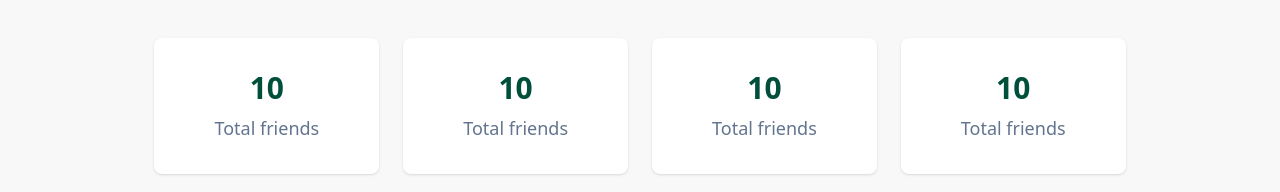
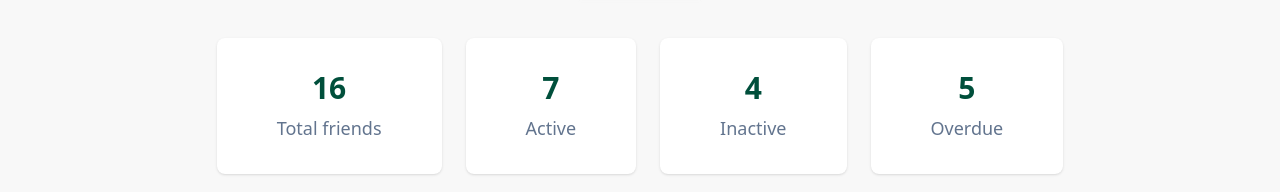
Before and after one commit to tafsin90/keen-keepers, a Next.js app: page / in a window 1280 px wide. Shown: the part 371-563 px from the top of the page. Built offline with nearby package versions, Linux system fonts and the light colour scheme.

Commit message:
bhul jonme amaaaarrr osharotaaaaaaaaaagit add .git add .

```diff
--- a/src/app/friends/page.jsx
+++ b/src/app/friends/page.jsx
@@ -4,6 +4,9 @@ import Link from "next/link";
 import React from "react";
 
 const Friends = ({ friends }) => {
+
+
+
   return (
     <div>
       <h1 className="text-2xl font-bold my-6">Friends List</h1>
--- a/src/app/page.jsx
+++ b/src/app/page.jsx
@@ -5,6 +5,17 @@ import Friends from "./friends/page";
 const page = async () => {
   const res = await fetch("http://localhost:3000/friends.json");
   const friends = await res.json();
+
+  const count = friends.reduce((acc, friend) => {
+    if (friend.status === "active") {
+      acc.active += 1;
+    } else if (friend.status === "inactive") {
+      acc.inactive += 1;
+    } else if (friend.status === "overdue") {
+      acc.overdue += 1;
+    }
+    return acc;
+  }, { active: 0, inactive: 0, overdue:0});
 
   return (
     <div className="bg-base-200">
@@ -17,20 +28,20 @@ const page = async () => {
 
         <main className="flex gap-6">
           <div className="py-8 px-15 space-y-2 bg-white text-center rounded-lg shadow-sm">
-            <h1 className="text-3xl font-semibold text-emerald-900">10</h1>
+            <h1 className="text-3xl font-semibold text-emerald-900">{friends.length}</h1>
             <p className="text-lg text-slate-500">Total friends</p>
           </div>
           <div className="py-8 px-15 space-y-2 bg-white text-center rounded-lg shadow-sm">
-            <h1 className="text-3xl font-semibold text-emerald-900">10</h1>
-            <p className="text-lg text-slate-500">Total friends</p>
+            <h1 className="text-3xl font-semibold text-emerald-900">{count.active}</h1>
+            <p className="text-lg text-slate-500">Active</p>
           </div>
           <div className="py-8 px-15 space-y-2 bg-white text-center rounded-lg shadow-sm">
-            <h1 className="text-3xl font-semibold text-emerald-900">10</h1>
-            <p className="text-lg text-slate-500">Total friends</p>
+            <h1 className="text-3xl font-semibold text-emerald-900">{count.inactive}</h1>
+            <p className="text-lg text-slate-500">Inactive</p>
           </div>
           <div className="py-8 px-15 space-y-2 bg-white text-center rounded-lg shadow-sm">
-            <h1 className="text-3xl font-semibold text-emerald-900">10</h1>
-            <p className="text-lg text-slate-500">Total friends</p>
+            <h1 className="text-3xl font-semibold text-emerald-900">{count.overdue}</h1>
+            <p className="text-lg text-slate-500">Overdue</p>
           </div>
         </main>
 
```
